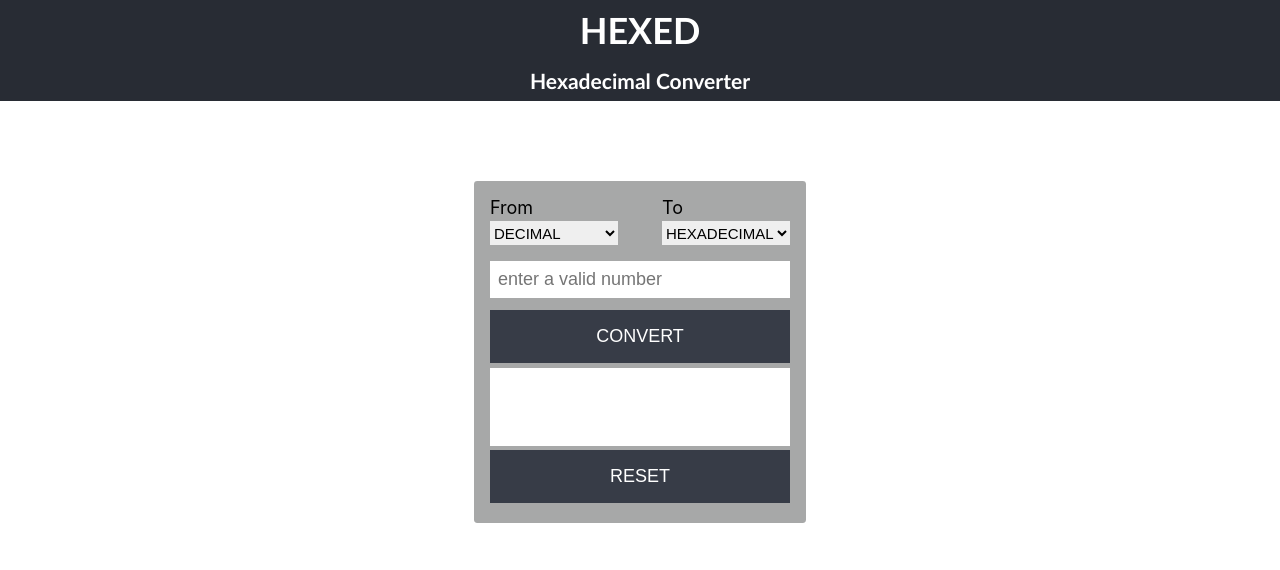
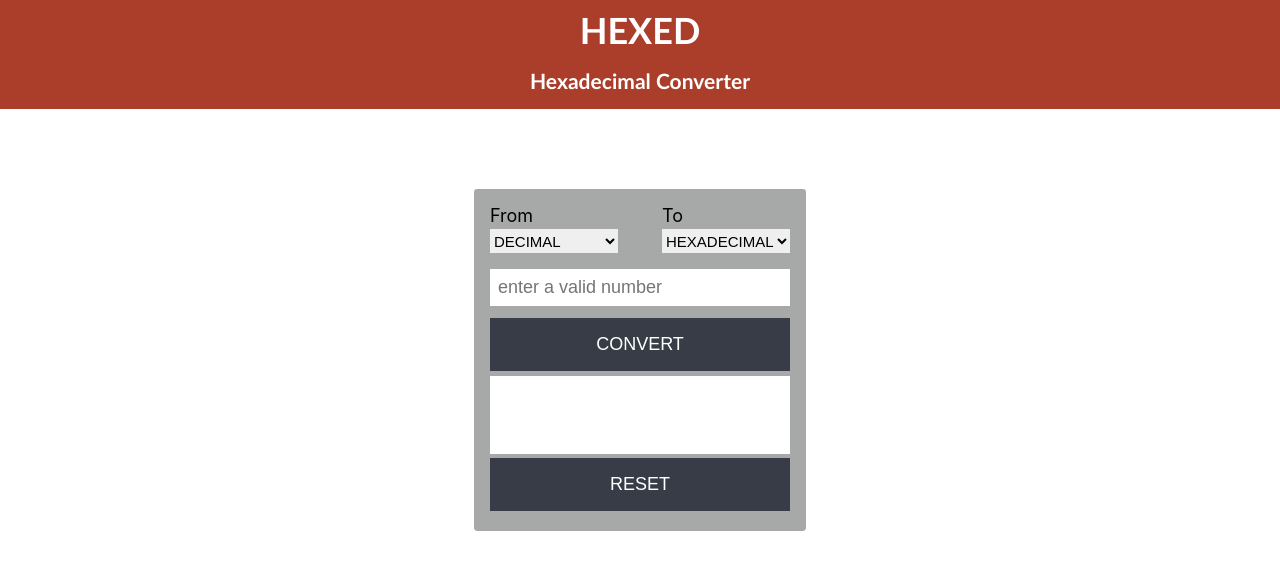
Before and after one commit to mariagus/hexed, a React (Create React App) app: page / in a window 1280 px wide. Shown: the top 570 px of the page. Built offline with nearby package versions, Linux system fonts and the light colour scheme.

Commit message:
add hover colour

```diff
--- a/src/App.css
+++ b/src/App.css
@@ -13,8 +13,16 @@
   font-size: large;
 }
 
+.App-header:hover {
+  background-color: rgb(170, 62, 43);
+}
+
 h1,
 h3 {
   margin: 0;
   padding: 0.5rem;
 }
+
+h3 {
+  margin-bottom: 0.5rem;
+}
```
Also changed, not shown: 1 other file (tests, documents, lock files or other folders).
